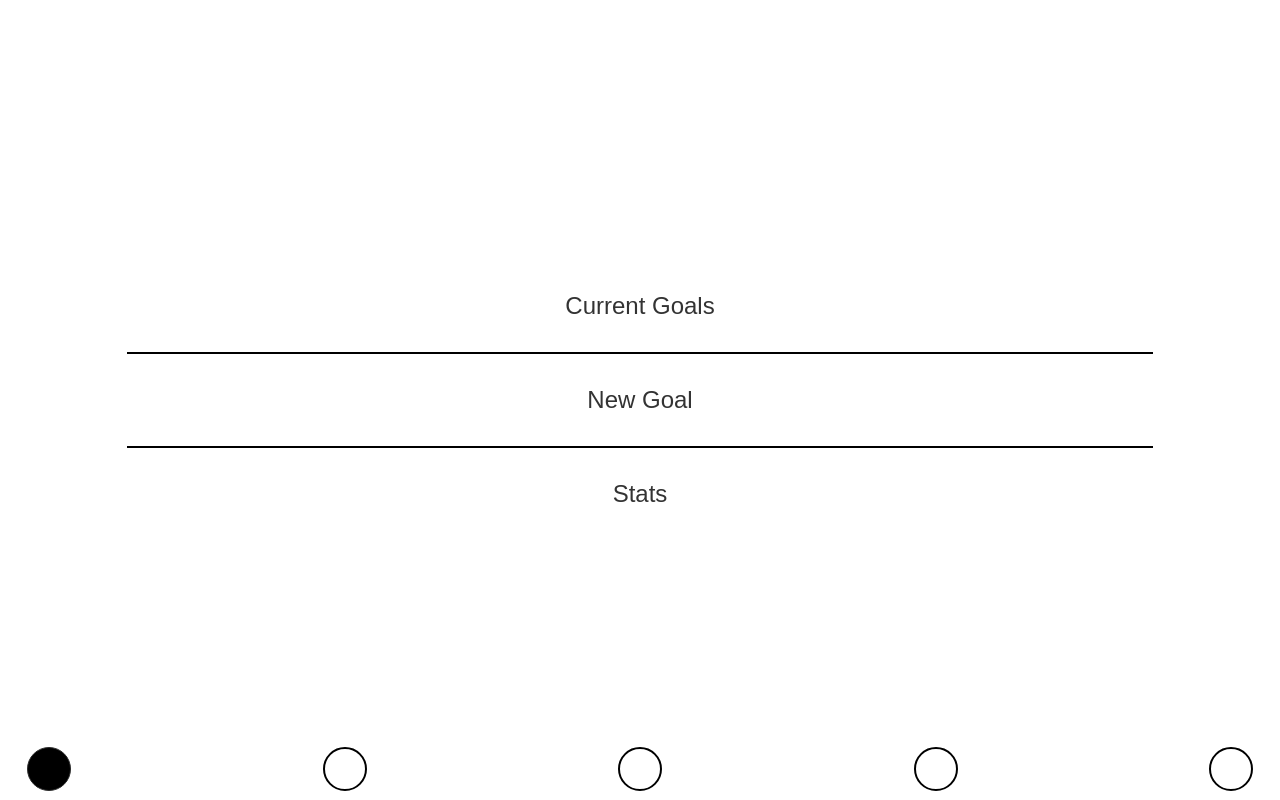
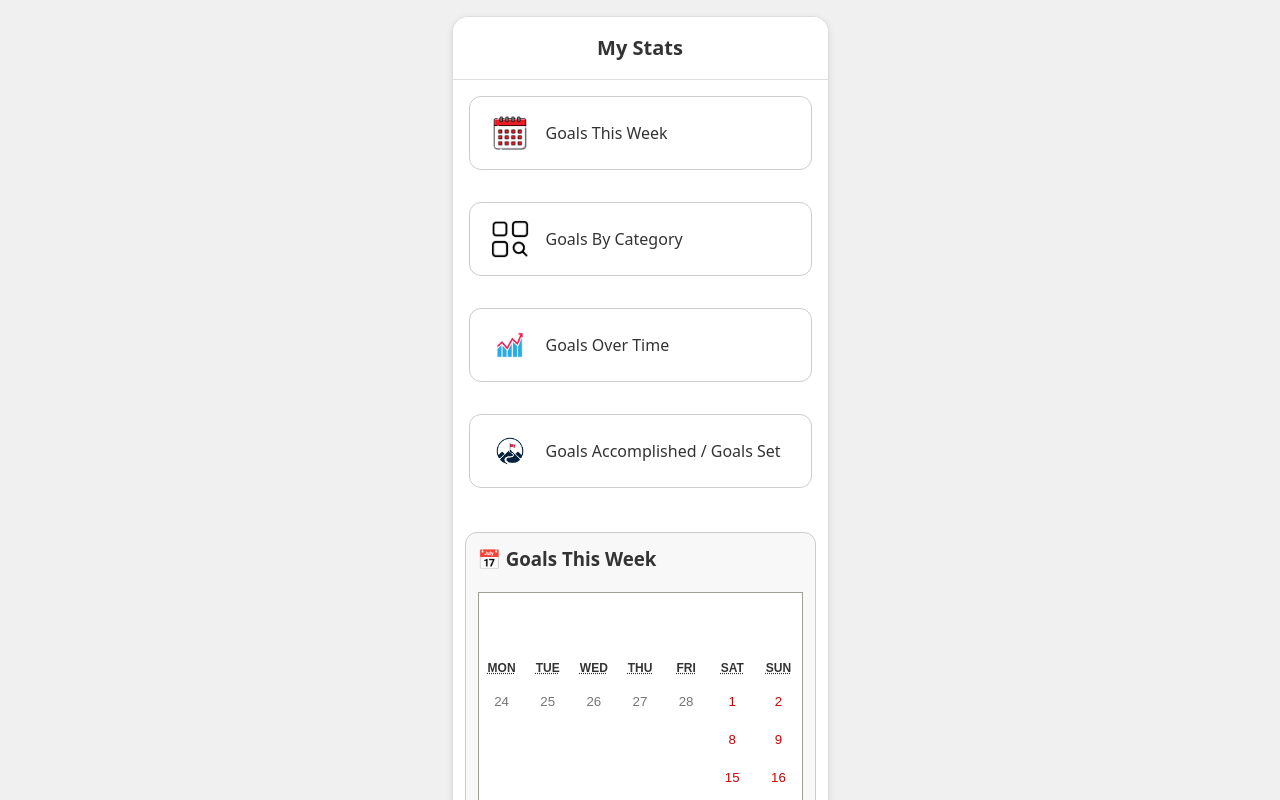
Before and after one commit to phatch21/Group_Project_Scrum, a React (Vite) app in the folder frontend/: page /stats in a window 1280 px wide. Shown: the top 800 px of the page. Built offline with nearby package versions, Linux system fonts and the light colour scheme.

Commit message:
Save local changes before merging from main

```diff
--- a/frontend/src/App.tsx
+++ b/frontend/src/App.tsx
@@ -5,7 +5,7 @@ import OrchardPage from "./pages/OrchardPage";
 import CustomizationsPage from "./pages/CustomizationsPage";
 import StatsPage from "./pages/StatsPage";
 import GoalsInputPage from "./pages/GoalsInputPage";
-import CreateAccountPage from "./pages/CreateAccountPage";
+// import CreateAccountPage from "./pages/CreateAccountPage";
 import { useState } from "react";
 import { BrowserRouter, Routes, Route } from "react-router-dom";
 import HomeScreen from "./HomeScreen";
@@ -28,7 +28,7 @@ function App() {
         <Route path="/stats" element={<StatsPage />} />
         <Route path="/Login" element={<LoginPage />} />
         <Route path="/Orchard" element={<OrchardPage />} />
-        <Route path="/CreateAccount" element={<CreateAccountPage />} />
+        {/* <Route path="/CreateAccount" element={<CreateAccountPage />} /> */}
         <Route path="/GoalInput" element={<GoalsInputPage />} />
       </Routes>
     </div>
--- a/frontend/src/components/GoalsThisWeek.tsx
+++ b/frontend/src/components/GoalsThisWeek.tsx
@@ -30,12 +30,10 @@ const GoalsThisWeek: React.FC = () => {
   );
 
   return (
-    <div className="p-6 bg-gray-900 min-h-[100vh]">
-      <h3 className="text-xl font-bold mb-4 text-white">📅 Goals This Week</h3>
-
+    <div className="p-6 bg-gray-900 min-h-[100vh] text-white">
+      <h3 className="text-xl font-bold mb-4">📅 Goals This Week</h3>
       <Calendar onChange={handleDateChange} value={selectedDate} />
-
-      <div className="mt-4 text-white">
+      <div className="mt-4">
         <h4 className="text-lg font-semibold">Goals for {selectedDate.toDateString()}</h4>
         {goalsForDate.length > 0 ? (
           <ul className="list-disc list-inside">
--- a/frontend/src/pages/CreateAccountPage.tsx
+++ b/frontend/src/pages/CreateAccountPage.tsx
@@ -1,11 +1,11 @@
-import CreateAccount from "../CreateAccount";
+// // import CreateAccount from "../CreateAccount";
 
-function CreateAccountPage() {
-  return (
-    <>
-      <CreateAccount />
-    </>
-  );
-}
+// function CreateAccountPage() {
+//   return (
+//     <>
+//       <CreateAccount />
+//     </>
+//   );
+// }
 
-export default CreateAccountPage;
+// export default CreateAccountPage;
--- a/frontend/src/pages/StatsPage.tsx
+++ b/frontend/src/pages/StatsPage.tsx
@@ -1,13 +1,125 @@
-import BottomNavigation from "../BottomNavigation";
-import Stats from "../stats";
+import React, { useRef } from 'react';
+import '../styles/stats.css';
 
-function StatsPage() {
+// Image imports
+import GoalsWeekIcon from '../assets/stats-calendarlogo.png';
+import CategoryIcon from '../assets/stats-categorylogo.png';
+import TimeIcon from '../assets/stats-timelogo.png';
+import AccomplishedIcon from '../assets/stats-accomplishedgoals.png';
+
+// Component imports
+import GoalsThisWeek from '../components/GoalsThisWeek';
+import GoalsByCategory from '../components/GoalsByCategory';
+import GoalsOverTime from '../components/GoalsOverTime';
+import GoalsAccomplished from '../components/GoalsAccomplished';
+
+const StatsPage: React.FC = () => {
+  // Refs to scroll into view
+  const weekRef = useRef<HTMLDivElement | null>(null);
+  const categoryRef = useRef<HTMLDivElement | null>(null);
+  const timeRef = useRef<HTMLDivElement | null>(null);
+  const accomplishedRef = useRef<HTMLDivElement | null>(null);
+
+  const scrollToSection = (ref: React.RefObject<HTMLDivElement | null>) => {
+    ref.current?.scrollIntoView({ behavior: 'smooth' });
+  };
+
   return (
-    <>
-      <Stats />
-      <BottomNavigation />
-    </>
+    <div
+      style={{
+        display: 'flex',
+        justifyContent: 'center', // centers horizontally
+        alignItems: 'flex-start', // align to top so scrolling works
+        minHeight: '100vh',
+        width: '100vw',
+        backgroundColor: '#f0f0f0',
+        padding: '1rem',
+        boxSizing: 'border-box',
+      }}
+    >
+      <div
+        style={{
+          width: '375px', // phone-like width
+          backgroundColor: '#fff',
+          border: '1px solid #ddd',
+          borderRadius: '16px',
+          boxShadow: '0 2px 6px rgba(0, 0, 0, 0.1)',
+          overflow: 'hidden',
+        }}
+        className="stats-container"
+      >
+        {/* Sticky Header */}
+        <header className="stats-header">
+          <h2>My Stats</h2>
+        </header>
+
+        {/* Stat Buttons */}
+        <div className="stats-buttons">
+          <StatButton
+            label="Goals This Week"
+            icon={GoalsWeekIcon}
+            onClick={() => scrollToSection(weekRef)}
+          />
+          <StatButton
+            label="Goals By Category"
+            icon={CategoryIcon}
+            onClick={() => scrollToSection(categoryRef)}
+          />
+          <StatButton
+            label="Goals Over Time"
+            icon={TimeIcon}
+            onClick={() => scrollToSection(timeRef)}
+          />
+          <StatButton
+            label="Goals Accomplished / Goals Set"
+            icon={AccomplishedIcon}
+            onClick={() => scrollToSection(accomplishedRef)}
+          />
+        </div>
+
+        {/* Stat Sections */}
+        <div ref={weekRef} className="stat-section">
+          <GoalsThisWeek />
+        </div>
+        <div ref={categoryRef} className="stat-section">
+          <GoalsByCategory />
+        </div>
+        <div ref={timeRef} className="stat-section">
+          <GoalsOverTime />
+        </div>
+        <div ref={accomplishedRef} className="stat-section">
+          <GoalsAccomplished />
+        </div>
+      </div>
+    </div>
   );
+};
+
+interface StatButtonProps {
+  label: string;
+  icon: string;
+  onClick: () => void;
 }
 
+const StatButton: React.FC<StatButtonProps> = ({ label, icon, onClick }) => (
+  <div
+    className="stat-button"
+    onClick={onClick}
+    style={{
+      display: 'flex',
+      alignItems: 'center',
+      gap: '0.75rem',
+      backgroundColor: '#fff',
+      border: '1px solid #ccc',
+      borderRadius: '12px',
+      padding: '0.75rem 1rem',
+      cursor: 'pointer',
+      marginBottom: '1rem',
+    }}
+  >
+    <img src={icon} alt={label} style={{ width: '48px', height: '48px', objectFit: 'contain' }} />
+    <span style={{ fontSize: '1rem', fontWeight: 500 }}>{label}</span>
+  </div>
+);
+
 export default StatsPage;
--- /dev/null
+++ b/frontend/src/styles/Stats.css
@@ -0,0 +1,89 @@
+/* This wrapper centers the container vertically and horizontally */
+.stats-wrapper {
+    display: flex;
+    justify-content: center;
+    align-items: center;
+    min-height: 100vh; /* full viewport height */
+    background-color: #f0f0f0;
+    padding: 1rem; /* in case the viewport is narrow */
+  }
+
+  /* Phone-like container for your stats page */
+  .stats-container {
+    width: 100%;
+    max-width: 375px;
+    border: 1px solid #ddd;
+    border-radius: 16px;
+    background-color: #fff;
+    box-shadow: 0 2px 6px rgba(0, 0, 0, 0.1);
+    overflow: hidden;
+  }
+
+  /* Sticky header at the top */
+  .stats-header {
+    display: flex;
+    align-items: center;
+    justify-content: center;
+    padding: 1rem;
+    background-color: #fff;
+    border-bottom: 1px solid #ddd;
+    position: sticky;
+    top: 0;
+    z-index: 10;
+  }
+
+  .stats-header h2 {
+    margin: 0;
+    font-size: 1.25rem;
+    font-weight: bold;
+  }
+
+  /* The area that holds the 4 stat buttons */
+  .stats-buttons {
+    display: flex;
+    flex-direction: column;
+    gap: 1rem;
+    padding: 1rem;
+  }
+
+  /* Each button for a stats section */
+  .stat-button {
+    display: flex;
+    align-items: center;
+    gap: 0.75rem;
+    background-color: #fff;
+    border: 1px solid #ccc;
+    border-radius: 12px;
+    padding: 0.75rem 1rem;
+    cursor: pointer;
+    transition: box-shadow 0.3s;
+  }
+
+  .stat-button:hover {
+    box-shadow: 0 4px 8px rgba(0,0,0,0.2);
+  }
+
+  .stat-button img {
+    width: 48px;
+    height: 48px;
+    object-fit: contain;
+  }
+
+  .stat-button-label {
+    font-size: 1rem;
+    font-weight: 500;
+    color: #000;
+  }
+
+  /* Each stat section */
+  .stat-section {
+    padding: 0.75rem;
+    margin: 0.75rem;
+    border-radius: 12px;
+    border: 1px solid #ccc;
+    background-color: #f8f8f8;
+  }
+
+  .stat-section h3 {
+    margin-top: 0;
+  }
--- a/frontend/tsconfig.json
+++ b/frontend/tsconfig.json
@@ -6,7 +6,8 @@
     "module": "ESNext",
     "moduleResolution": "node",
     "esModuleInterop": true,
-    "skipLibCheck": true
+    "skipLibCheck": true,
+    "lib": ["DOM", "ESNext"]
   },
   "include": ["src"]
 }
--- a/package.json
+++ b/package.json
@@ -1,9 +1,11 @@
 {
   "dependencies": {
     "react-calendar": "^5.1.0",
+    "react-router-dom": "^7.4.0",
     "recharts": "^2.15.1"
   },
   "devDependencies": {
+    "@types/react-router-dom": "^5.3.3",
     "@types/recharts": "^1.8.29"
   }
 }
```
Also changed, not shown: frontend/src/components/GoalsAccomplished.tsx (line endings or trailing spaces), frontend/src/components/GoalsByCategory.tsx (line endings or trailing spaces), frontend/src/components/GoalsOverTime.tsx (line endings or trailing spaces), 28 other files (tests, documents, lock files or other folders).
